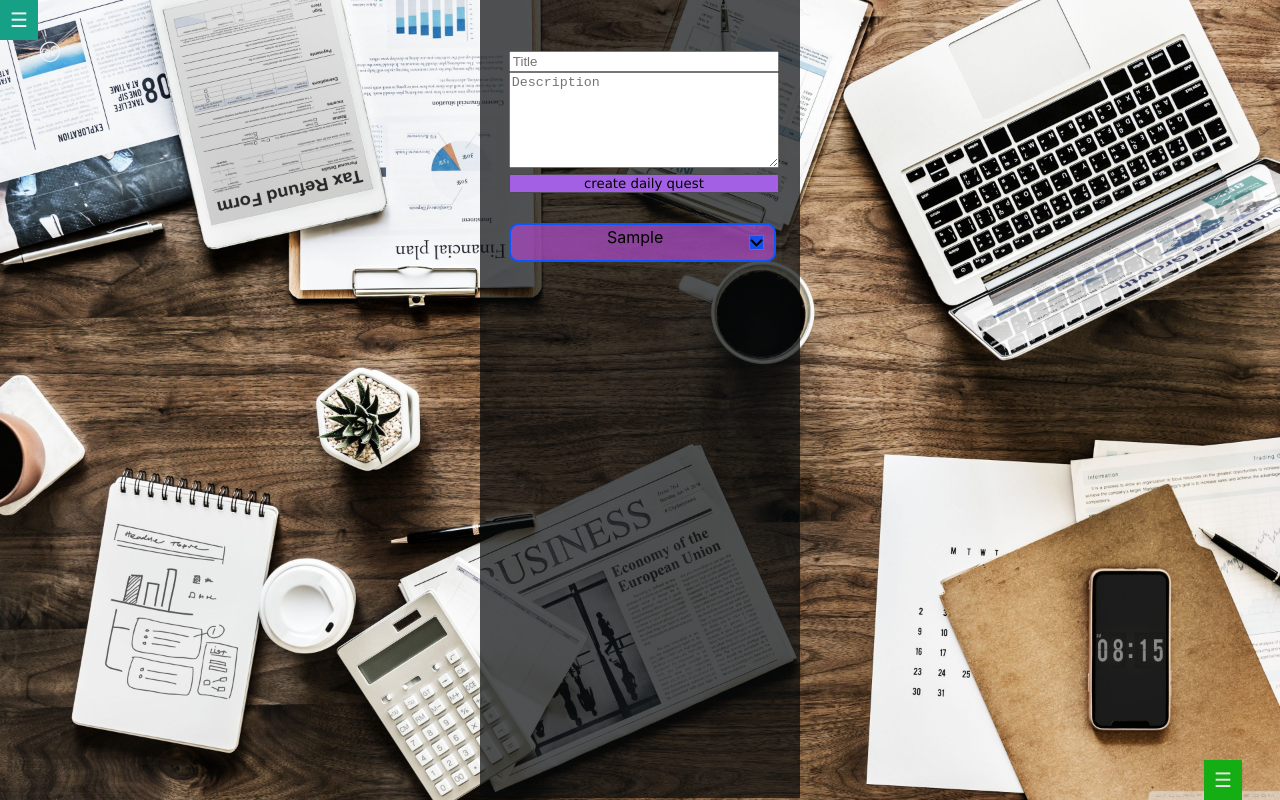
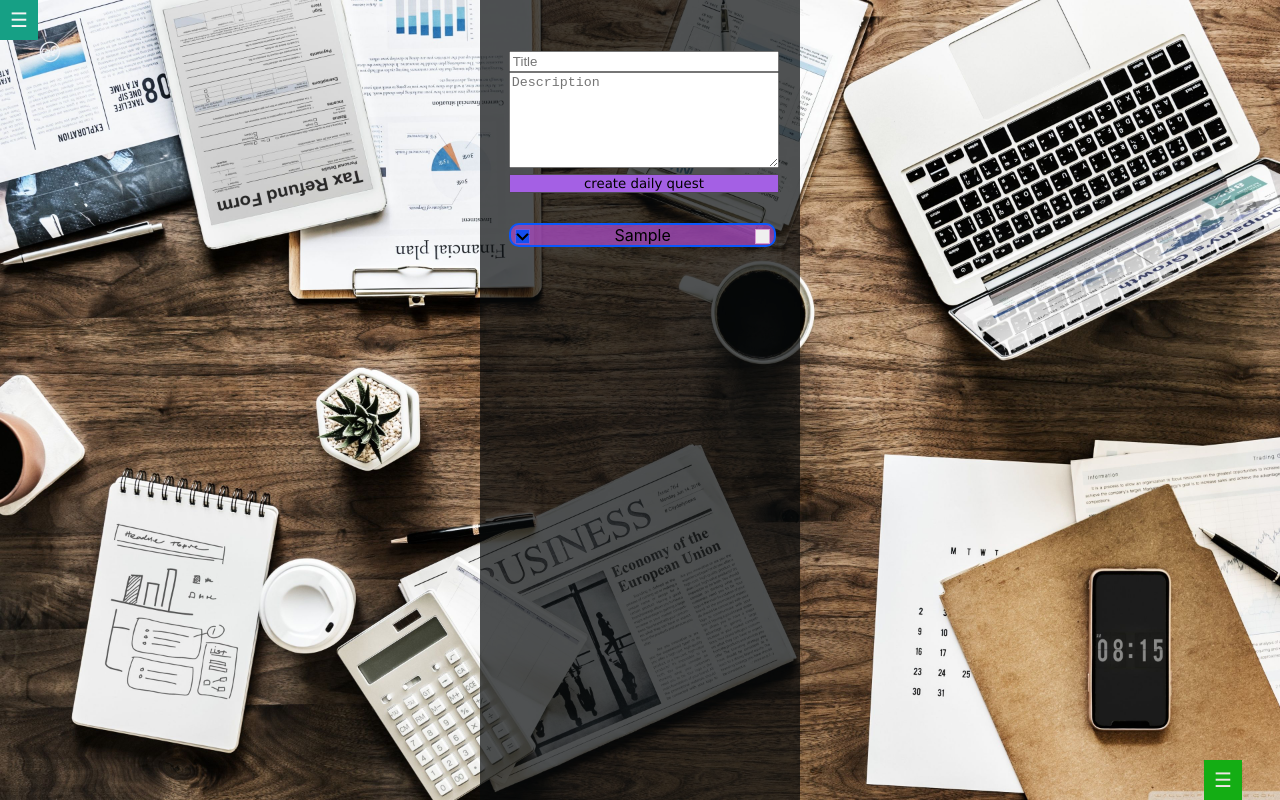
Before and after one commit to Meoweeen/ToDoList, a React (Create React App) app: page / in a window 1280 px wide. Both pictures are taken after typing "Sample", "Sample" into the empty fields and a click on the button "create daily quest". Built offline with nearby package versions, Linux system fonts and the light colour scheme; no server answers.

Commit message:
кнопка закрытия

```diff
--- a/src/App.css
+++ b/src/App.css
@@ -7,6 +7,7 @@ body {
   -moz-osx-font-smoothing: grayscale;
   background-image: url(img/bg.jpg);
   background-size: cover;
+  box-sizing: border-box;
 }
 
 code {
@@ -18,11 +19,11 @@ code {
 
 .shadow{
 
-  height: 98.5vh;
+  height: 100vh;
   width: 25%;
   background: rgba(7, 9, 10, 0.7);
   margin:0 auto;
-  padding: 0 0 10px 0;
+
 }
 
 .core{
@@ -62,39 +63,40 @@ code {
   background-color: rgba(162, 73, 184, 0.801);
   border: 2px solid #0a57fc;
   border-radius: 10px;
-  margin: 10px 0 0 0px;
   width:100.5%;
   display: flex;
-  flex-direction: row;
 }
 
 .toDoText{
-  flex:2;
+  flex-grow:1;            /* нихуя не понимаю нахуя тут этот флекс */
   word-break:break-all;
-  width: 160px;
 }
 
 .toDoTitle{
+  display: flex;
   text-align: center;
-  margin:2px 0px 10px 0px;
-  padding-left: 20px;
+  padding:0px;
+  margin:0px;
 }
 
-.toDoInfo{
-  margin:0;
-  padding-left: 20px;
-  display:none;
+
+/* Текст заголовка тудушки */
+
+.titleText{
+  flex-wrap:nowrap;
+  flex-grow:1;
+  margin:0px;
+  padding:0px;
 }
 
-.toDoInfoOpen{
-  display: block;
-}
+/* Кнопка открытия тудушки */
 
 .buttonToDo{
+  flex-wrap:nowrap;
   height:15px;
   width: 15px;
-  margin:10px;
-  padding:0;
+  padding: 0px;
+  margin:4px 0px 0px 4px;
   background-image:url(img/btn.png);
   background-size: cover;
   background-color:#134ef1;
@@ -111,11 +113,32 @@ code {
   transform: rotate(0.5turn);
 }
 
+/* кнопка удаления тудушки */
+
+.deleteToDo{
+  height:15px;
+  width: 15px;
+  flex-wrap:nowrap;
+  margin:4px 4px 0px 0px;
+  border: 1px solid #c55dc091;
+  cursor:alias;
+}
+
+
+.toDoInfo{
+  margin:6px 6px 2px;
+  display:none;
+}
+
+.toDoInfoOpen{
+  display: block;
+}
+
 /* NavBar */
 
 /* контейнер */
 
- .nav {
+.nav {
   width: 320px;
   height: 100%;
   position: fixed;
--- a/src/ToDoItem.js
+++ b/src/ToDoItem.js
@@ -9,17 +9,27 @@ export default  function ToDo({elem}){
 
   return (
     <div className="toDo">
+
       <div className="toDoText">
-        <p className="toDoTitle">{elem.title}</p>
+
+        <p className="toDoTitle">
+          <button
+            className={`buttonToDo ${toDoBoolean && "buttonToDoOpen" } `}
+            onClick={changeToDoBoolean}
+          >
+          </button>
+          <p className="titleText">
+          {elem.title}
+          </p>
+          <button
+            className="deleteToDo"
+          >
+          </button>
+        </p>
         <p className={`toDoInfo ${toDoBoolean && "toDoInfoOpen" } `}>{elem.info}</p>
       </div>
-      <div className="toDoButton">
-        <button
-          className={`buttonToDo ${toDoBoolean && "buttonToDoOpen" } `}
-          onClick={changeToDoBoolean}
-        >
-        </button>
-      </div>
+
+
     </div>
   )
 };
```
